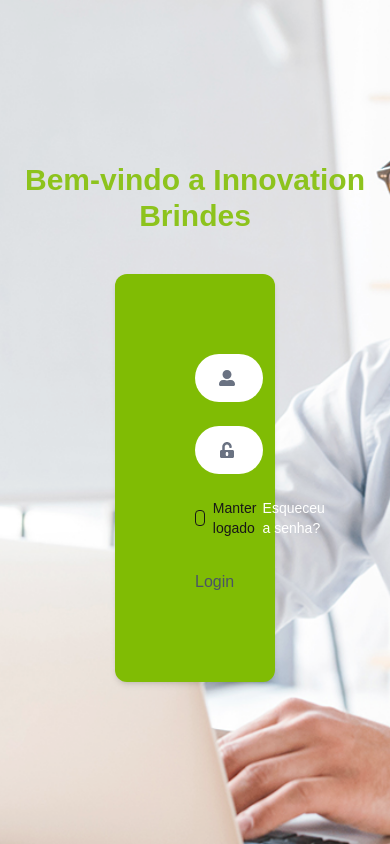
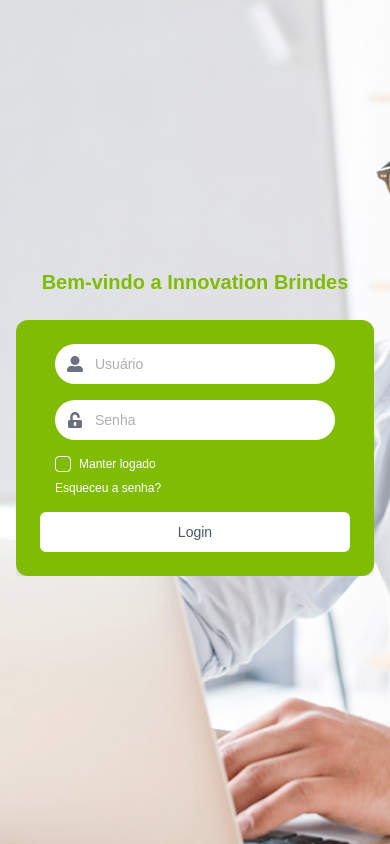
Before and after one commit to love-quinn/innovation-brindes-frontend-challenge, a Next.js app: page /login in a window 390 px wide. Built offline with nearby package versions, Linux system fonts and the light colour scheme.

Commit message:
feat: ensure login page is responsive

```diff
--- a/app/login/page.tsx
+++ b/app/login/page.tsx
@@ -1,95 +1,126 @@
 "use client";
 
-import { useState } from "react";
 import { useRouter } from "next/navigation";
 import { useMutation } from "@tanstack/react-query";
-import { loginRequest } from "@/services/auth";
+import { useForm } from "react-hook-form";
+import { loginRequest, type LoginResponse } from "@/services/auth";
 import { useAuthStore } from "@/store/authStore";
 import { FaUserAlt, FaUnlockAlt } from "react-icons/fa";
+
+interface LoginFormData {
+  email: string;
+  senha: string;
+  remember: boolean;
+}
 
 export default function LoginPage() {
   const router = useRouter();
   const loginStore = useAuthStore((state) => state.login);
 
-  const [email, setEmail] = useState("");
-  const [senha, setSenha] = useState("");
-  const [remember, setRemember] = useState(false);
-  const [errorMessage, setErrorMessage] = useState("");
+  const {
+    register,
+    handleSubmit,
+    formState: { errors },
+    setError,
+  } = useForm<LoginFormData>();
 
-  const mutation = useMutation({
-    mutationFn: loginRequest,
-    onSuccess: (data) => {
+  const mutation = useMutation<LoginResponse, Error, LoginFormData>({
+    mutationFn: ({ email, senha }) => loginRequest({ email, senha }),
+    onSuccess: (data, variables) => {
       if (data.status === 1) {
-        loginStore(data.token_de_acesso, data.dados_usuario, remember);
+        loginStore(
+          data.token_de_acesso,
+          data.dados_usuario,
+          variables.remember
+        );
 
         router.push("/produtos");
       } else {
-        setErrorMessage("Email ou senha inválidos.");
+        setError("root", {
+          message: "Usuário ou senha inválidos.",
+        });
       }
     },
     onError: () => {
-      setErrorMessage("Erro ao conectar com o servidor.");
+      setError("root", {
+        message: "Erro ao conectar com o servidor.",
+      });
     },
   });
 
-  function handleSubmit(e: React.FormEvent) {
-    e.preventDefault();
-    setErrorMessage("");
-
+  function onSubmit(data: LoginFormData) {
     mutation.mutate({
-      email,
-      senha,
+      email: data.email,
+      senha: data.senha,
+      remember: data.remember,
     });
   }
 
   return (
     <div
-      className="relative min-h-screen flex items-center justify-center px-4 bg-cover bg-center bg-no-repeat"
+      className="relative min-h-screen flex items-center justify-center px-4 py-6 sm:py-4 bg-cover bg-center bg-no-repeat"
       style={{ backgroundImage: "url(/man-in-office.jpg)" }}
     >
       <div className="absolute inset-0 bg-white/10" aria-hidden />
-      <div className="flex flex-col gap-10 items-center justify-center w-screen">
-        <h1 className="text-3xl font-bold text-center text-[#80bc04]">
+      <div className="relative z-10 flex flex-col gap-6 sm:gap-10 items-center justify-center w-full max-w-[100vw] overflow-x-hidden">
+        <h1 className="text-xl sm:text-2xl md:text-3xl font-bold text-center text-[#80bc04] px-2">
           Bem-vindo a Innovation Brindes
         </h1>
+
         <form
-          onSubmit={handleSubmit}
-          className="relative z-10 bg-[#80bc04] p-20 rounded-xl shadow-md w-[30%] flex flex-col items-center justify-center gap-6"
+          onSubmit={handleSubmit(onSubmit)}
+          className="relative z-10 bg-[#80bc04] p-6 sm:p-10 md:p-20 rounded-xl shadow-md w-full max-w-[95vw] sm:max-w-md md:w-[30%] md:max-w-none flex flex-col items-center gap-4 sm:gap-6"
         >
-          <div className="w-[75%] relative">
-            <FaUserAlt size={"1em"} className="absolute left-6 top-1/2 -translate-y-1/2  text-gray-500 pointer-events-none z-10" />
+          {/* USER */}
+          <div className="w-full max-w-[280px] sm:max-w-none sm:w-[75%] relative">
+            <FaUserAlt
+              size="1em"
+              className="absolute left-3 sm:left-6 top-1/2 -translate-y-1/2 text-gray-500 pointer-events-none z-10"
+            />
             <input
               type="text"
-              value={email}
-              onChange={(e) => setEmail(e.target.value)}
-              className="w-full bg-white text-[#5d5d5d] rounded-4xl pl-14 pr-3 py-3 focus:outline-none focus:ring-2 focus:ring-blue-500 placeholder:text-gray-500"
-              required
               placeholder="Usuário"
+              className="w-full bg-white text-[#5d5d5d] rounded-4xl pl-10 sm:pl-14 pr-3 py-2.5 sm:py-3 text-sm sm:text-base focus:outline-none focus:ring-2 focus:ring-blue-500"
+              {...register("email", {
+                required: "O usuário é obrigatório",
+              })}
             />
           </div>
+          {errors.email && (
+            <p className="text-red-600 text-sm">
+              {errors.email.message}
+            </p>
+          )}
 
-          <div className="w-[75%] my-0 py-0 mb-0 relative">
-            <FaUnlockAlt size={"1em"} className="absolute left-6 top-1/2 -translate-y-1/2  text-gray-500 pointer-events-none z-10" />
+          {/* PASSWORD */}
+          <div className="w-full max-w-[280px] sm:max-w-none sm:w-[75%] relative">
+            <FaUnlockAlt
+              size="1em"
+              className="absolute left-3 sm:left-6 top-1/2 -translate-y-1/2 text-gray-500 pointer-events-none z-10"
+            />
             <input
               type="password"
-              value={senha}
-              onChange={(e) => setSenha(e.target.value)}
-              className="w-full bg-white text-[#5d5d5d] rounded-4xl pl-14 pr-3 py-3 focus:outline-none focus:ring-2 focus:ring-blue-500 placeholder:text-gray-500"
-              required
               placeholder="Senha"
+              className="w-full bg-white text-[#5d5d5d] rounded-4xl pl-10 sm:pl-14 pr-3 py-2.5 sm:py-3 text-sm sm:text-base focus:outline-none focus:ring-2 focus:ring-blue-500"
+              {...register("senha", {
+                required: "A senha é obrigatória",
+              })}
             />
           </div>
+          {errors.senha && (
+            <p className="text-red-600 text-sm">
+              {errors.senha.message}
+            </p>
+          )}
 
-          <div className="flex items-center justify-between w-[70%]">
-            <label className="flex items-center gap-2 text-sm">
+          {/* REMEMBER */}
+          <div className="flex flex-col sm:flex-row items-start sm:items-center justify-between gap-2 w-full max-w-[280px] sm:max-w-none sm:w-[70%]">
+            <label className="flex items-center gap-2 text-xs sm:text-sm text-white">
               <input
                 type="checkbox"
-                checked={remember}
-                onChange={(e) => setRemember(e.target.checked)}
+                {...register("remember")}
                 className="appearance-none w-4 h-4 border rounded
-                checked:bg-transparent
-                checked:border-white
-                relative
+                checked:border-white relative
                 after:content-['✔']
                 after:absolute
                 after:text-white
@@ -99,25 +130,30 @@
                 after:flex
                 after:items-center
                 after:justify-center"
-
-
               />
               Manter logado
             </label>
 
-            <a href="#" className="text-sm text-white hover:underline">
+            <a
+              href="#"
+              className="text-xs sm:text-sm text-white hover:underline whitespace-nowrap"
+            >
               Esqueceu a senha?
             </a>
           </div>
 
-          {errorMessage && (
-            <p className="text-red-500 text-sm">{errorMessage}</p>
+          {/* ROOT ERROR */}
+          {errors.root && (
+            <p className="text-red-600 text-sm">
+              {errors.root.message}
+            </p>
           )}
 
+          {/* BUTTON */}
           <button
             type="submit"
             disabled={mutation.isPending}
-            className="w-[50%] bg-white text-gray-600 py-2 rounded-md hover:bg-gray-100 transition"
+            className="w-full sm:w-[50%] bg-white text-gray-600 py-2.5 sm:py-2 rounded-md hover:bg-gray-100 transition text-sm sm:text-base"
           >
             {mutation.isPending ? "Entrando..." : "Login"}
           </button>
```
